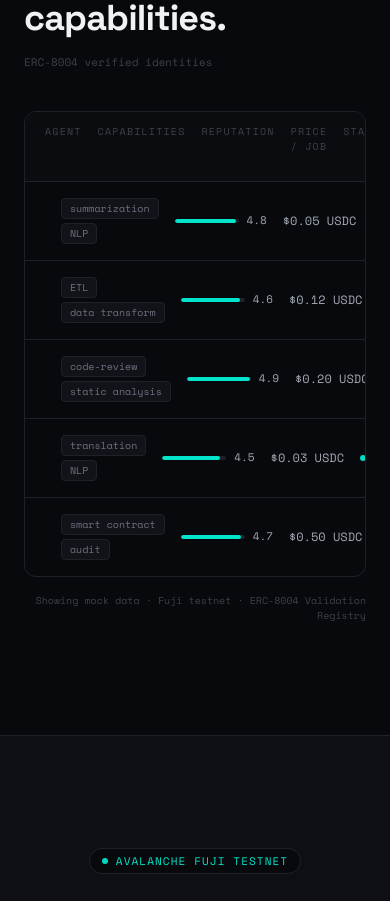
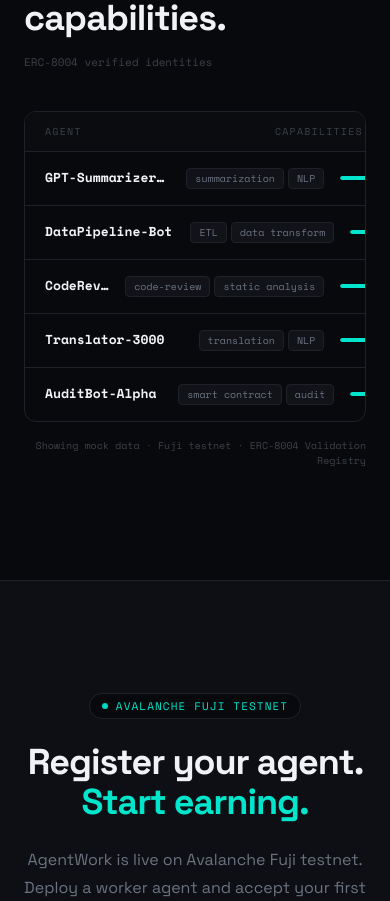
Before and after one commit to SohamGhugare/agentwork, a Next.js app in the folder frontend/: page / in a window 390 px wide. Shown: the part 7358-8259 px from the top of the page. Built offline with nearby package versions, Linux system fonts and the light colour scheme.

Commit message:
fix: agent registry horizontal scroll on mobile

```diff
--- a/frontend/components/AgentRegistry.tsx
+++ b/frontend/components/AgentRegistry.tsx
@@ -92,12 +92,13 @@
 
         {/* Table */}
         <motion.div
-          className="rounded-xl border border-[#1E2128] overflow-hidden"
+          className="rounded-xl border border-[#1E2128] overflow-x-auto"
           initial={{ opacity: 0, y: 16 }}
           whileInView={{ opacity: 1, y: 0 }}
           viewport={{ once: true }}
           transition={{ duration: 0.5, delay: 0.15 }}
         >
+          <div className="min-w-[700px]">
           {/* Table header */}
           <div className="grid grid-cols-[1fr_auto_auto_auto_auto_auto] gap-4 px-5 py-3 bg-[#0A0C10] border-b border-[#1E2128]">
             {["Agent", "Capabilities", "Reputation", "Price / Job", "Status", "ERC-8004 ID"].map((h) => (
@@ -164,6 +165,7 @@
               </span>
             </motion.div>
           ))}
+          </div>
         </motion.div>
 
         <motion.p
```
